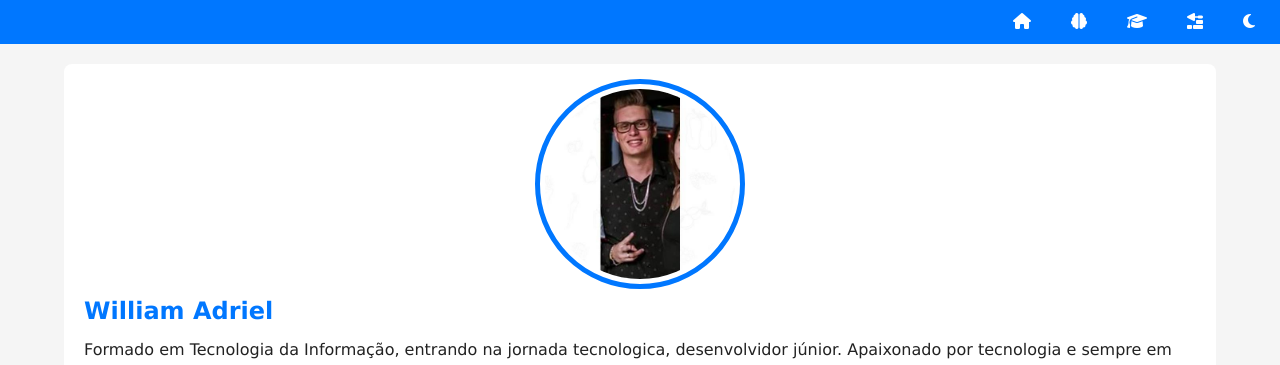
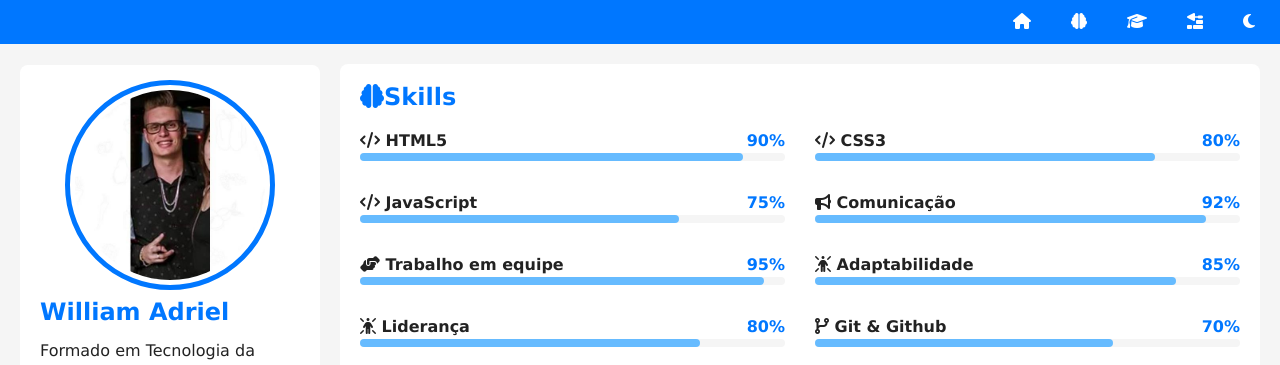
Before and after one commit to WilliamAdriel/projeto-portfolio, a plain HTML site: page index.html in a window 1280 px wide. Shown: the top 365 px of the page. Drawn offline with Linux system fonts and the light colour scheme.

Commit message:
responsividade telas maiores

```diff
--- a/estilos/style.css
+++ b/estilos/style.css
@@ -235,7 +235,7 @@
 footer a {
   color: var(--texto-inverso);
   text-decoration: none;
-  font-weight: bold;;
+  font-weight: bold;
 }
 
 footer a:hover {
@@ -243,6 +243,21 @@
 }
 
 @media screen and (min-width: 768px) {
+    main {
+      grid-template-columns: auto 300px 1fr auto;
+    }
+
+    section#ficha {
+        grid-column: 2 / 3;
+        height: fit-content;
+        position: sticky;
+        top: 65px;
+    }
+
+    section#detalhes {
+        grid-column: 3 / 4;
+    }
+
     #skill-container {
       grid-template-columns: 1fr 1fr;
     }
```
